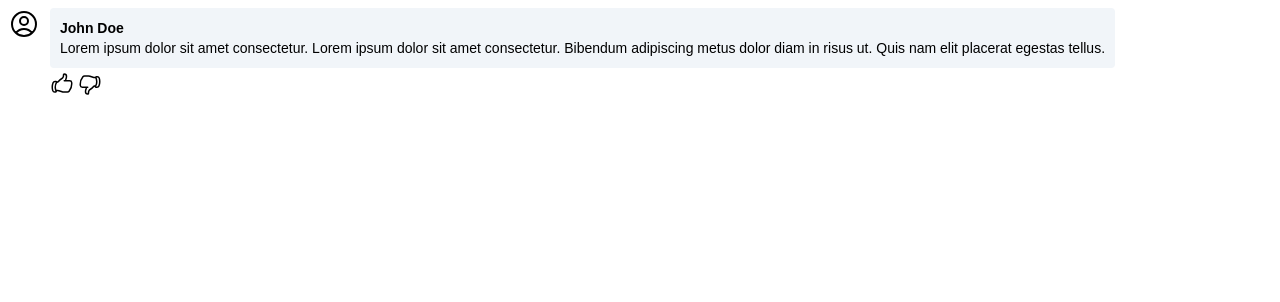
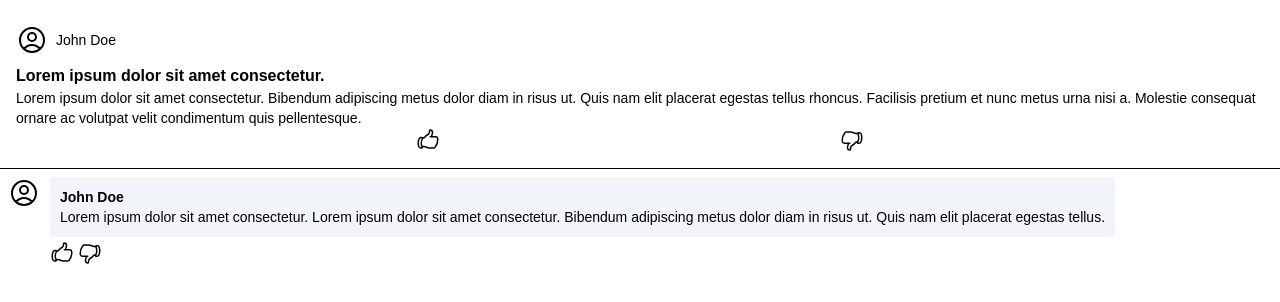
Before and after one commit to NYCU-SDC/eng-training-social-frontend, a React (Vite) app: page /post/1 in a window 1280 px wide. Shown: the top 302 px of the page. Built offline with nearby package versions, Linux system fonts and the light colour scheme.

Commit message:
feat: add post card and comment card to post page

```diff
--- a/src/components/PostCard.tsx
+++ b/src/components/PostCard.tsx
@@ -6,7 +6,11 @@ import {
   ChatBubbleOvalLeftIcon,
 } from "@heroicons/react/24/outline";
 
-export default function PostCard() {
+export default function PostCard({
+  showCommentsIcon = true,
+}: {
+  showCommentsIcon?: boolean;
+}) {
   return (
     <div className="card-container">
       <div className="user-info">
@@ -23,7 +27,7 @@ export default function PostCard() {
       <div className="reaction-container">
         <HandThumbUpIcon className="md-icon" />
         <HandThumbDownIcon className="md-icon" />
-        <ChatBubbleOvalLeftIcon className="md-icon" />
+        {showCommentsIcon && <ChatBubbleOvalLeftIcon className="md-icon" />}
       </div>
     </div>
   );
--- a/src/pages/Post.tsx
+++ b/src/pages/Post.tsx
@@ -1,10 +1,12 @@
 import "./Post.css";
+import PostCard from "@/components/PostCard.tsx";
 import CommentCard from "@/components/CommentCard.tsx";
 
 export default function Post() {
   return (
-    <>
+    <div>
+      <PostCard showCommentsIcon={false} />
       <CommentCard />
-    </>
+    </div>
   );
 }
```
